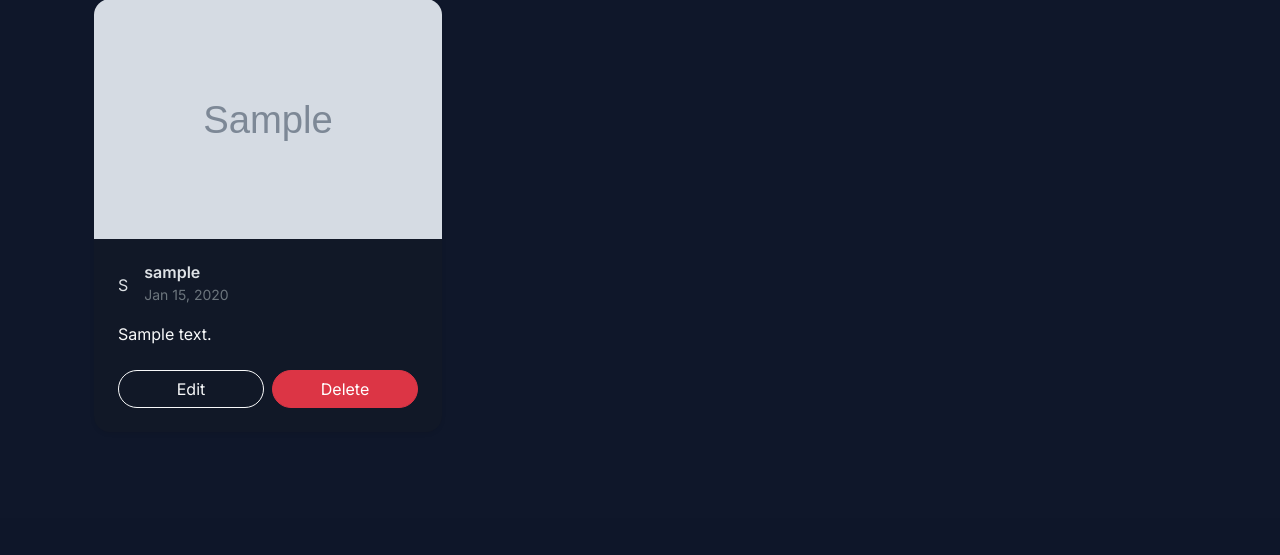
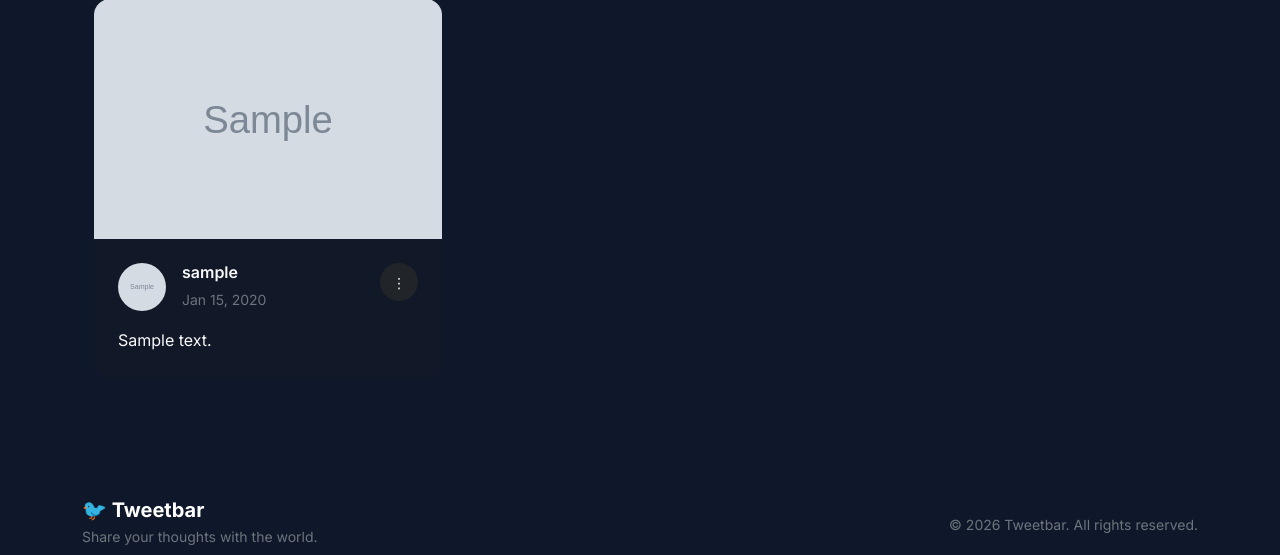
Before and after one commit to AhsanulHoqueRomman/Tweetbar, a Django app: page /tweet/ in a window 1280 px wide. Shown: the part 282-837 px from the top of the page. Before the commit the page ends 690 px from the top, so only its background shows below. Run offline with Django 5.2, Linux system fonts and the light colour scheme; a user stored in the database is signed in; tables that the repository leaves empty hold one stand-in row (values such as "Sample post"); grey boxes marked "Sample" are stand-in pictures.

Commit message:
edting the layout

```diff
--- a/templates/layout.html
+++ b/templates/layout.html
@@ -513,6 +513,39 @@
 
     </main>
 
+    <!-- Footer -->
+<footer class="footer-section mt-5">
+
+    <div class="container">
+
+        <div class="d-flex flex-column flex-lg-row
+                    justify-content-between
+                    align-items-center
+                    gap-3">
+
+            <!-- Left -->
+            <div>
+                <h5 class="fw-bold mb-1">
+                    🐦 Tweetbar
+                </h5>
+
+                <p class="text-secondary mb-2 small">
+                    Share your thoughts with the world.
+                </p>
+            </div>
+            <!-- Right -->
+            <div>
+                <p class="text-secondary small mb-1">
+                    © 2026 Tweetbar. All rights reserved.
+                </p>
+            </div>
+
+        </div>
+
+    </div>
+
+</footer>
+
     <!-- Bootstrap JS -->
     <script src="https://cdn.jsdelivr.net/npm/bootstrap@5.3.8/dist/js/bootstrap.bundle.min.js"></script>
 
--- a/tweet/templates/tweet_list.html
+++ b/tweet/templates/tweet_list.html
@@ -9,77 +9,180 @@ Twitter
 <div class="container py-5">
 
     <!-- Heading -->
-    <div class="mb-5">
+    <div class="d-flex justify-content-between align-items-center flex-wrap gap-3 mb-5">
+
+        <div>
+
             <h1 class="fw-bold display-6 mb-2">
                 Welcome to Tweetbar 🐦
             </h1>
+
             <p class="text-secondary mb-0">
                 Share your thoughts with the world.
             </p>
+
+        </div>
+
     </div>
 
 
+    <!-- Search Result -->
     {% if query %}
+
     <div class="mb-4">
-        <p class="text-secondary">
+
+        <p class="text-secondary mb-0">
+
             Search result for:
+
             <span class="fw-semibold text-light">
                 "{{ query }}"
             </span>
+
         </p>
+
     </div>
 
     {% endif %}
 
-    <!-- Tweets -->
+
+
+    <!-- Tweet Grid -->
     <div class="row g-4">
 
         {% for tweet in tweets %}
+
         <div class="col-md-6 col-lg-4">
-            <div class="card border-0 shadow-sm rounded-4 h-100 overflow-hidden">
+
+            <div class="card border-0 rounded-4 overflow-hidden h-100">
+
+                <!-- Tweet Image -->
                 {% if tweet.photo %}
+
                 <img src="{{ tweet.photo.url }}"
-                     class="card-img-top"
+                     class="w-100"
                      alt="Tweet Image"
-                     style="height: 240px; object-fit: cover;">
+                     style="
+                        height: 240px;
+                        object-fit: cover;
+                     ">
+
                 {% endif %}
 
+                <!-- Card Body -->
                 <div class="card-body p-4 d-flex flex-column">
-                    <div class="d-flex align-items-center mb-3">
+
+                    <!-- User + Dropdown -->
+                    <div class="d-flex justify-content-between align-items-start mb-3">
+
+                        <div class="d-flex align-items-center">
+
+                            <!-- Avatar -->
+                            {% if tweet.user.profile.profile_picture %}
+
+                            <img src="{{ tweet.user.profile.profile_picture.url }}"
+                                 class="rounded-circle"
+                                 style="
+                                    width: 48px;
+                                    height: 48px;
+                                    object-fit: cover;
+                                 ">
+
+                            {% else %}
+
                             <div class="avatar-circle">
+
                                 {{ tweet.user.username|first|upper }}
-                        </div>
-                        <div class="ms-3">
-                            <h6 class="fw-semibold mb-0">
-                                {{ tweet.user.username }}
-                            </h6>
-                            <small class="text-secondary">
-                                {{ tweet.created_at|date:"M d, Y" }}
-                            </small>
-                        </div>
+
                             </div>
 
-                    <!-- Tweet Text -->
-                    <p class="text-light flex-grow-1 mb-4">
-                        {{ tweet.text }}
-                    </p>
+                            {% endif %}
 
-                    <!-- Buttons -->
-                    <div class="d-flex gap-2">
-                        {%  if tweet.user == user %}
-                        <a href="{% url 'tweet_edit' tweet.id %}"
-                           class="btn btn-outline-light rounded-pill w-100">
-                            Edit
+                            <!-- User Info -->
+                            <div class="ms-3">
+
+                                <h6 class="fw-semibold mb-1">
+
+                                    <a href="{% url 'profile' tweet.user.username %}"
+                                       class="text-decoration-none text-light">
+
+                                        {{ tweet.user.username }}
+
                                     </a>
 
-                        <a href="{% url 'tweet_delete' tweet.id %}"
-                           class="btn btn-danger rounded-pill w-100">
-                            Delete
+                                </h6>
+
+                                <small class="text-secondary">
+
+                                    {{ tweet.created_at|date:"M d, Y" }}
+
+                                </small>
+
+                            </div>
+
+                        </div>
+
+
+                        <!-- Dropdown -->
+                        {% if tweet.user == user %}
+
+                        <div class="dropdown">
+
+                            <button class="btn btn-sm btn-dark rounded-circle border-0"
+                                    type="button"
+                                    data-bs-toggle="dropdown"
+                                    style="
+                                        width: 38px;
+                                        height: 38px;
+                                    ">
+
+                                ⋮
+
+                            </button>
+
+                            <ul class="dropdown-menu dropdown-menu-dark border-0 shadow">
+
+                                <li>
+
+                                    <a class="dropdown-item"
+                                       href="{% url 'tweet_edit' tweet.id %}">
+
+                                        ✏️ Edit Post
+
                                     </a>
+
+                                </li>
+
+                                <li>
+
+                                    <a class="dropdown-item text-danger"
+                                       href="{% url 'tweet_delete' tweet.id %}">
+
+                                        🗑 Delete Post
+
+                                    </a>
+
+                                </li>
+
+                            </ul>
+
+                        </div>
 
                         {% endif %}
 
                     </div>
+
+
+                    <!-- Tweet Text -->
+                    <p class="text-light flex-grow-1 mb-0"
+                       style="
+                            line-height: 1.7;
+                            color: #e2e8f0;
+                       ">
+
+                        {{ tweet.text }}
+
+                    </p>
 
                 </div>
 
@@ -89,14 +192,20 @@ Twitter
 
         {% empty %}
 
-        <!-- Empty Search Result -->
-
+        <!-- Empty State -->
         <div class="col-12">
 
-            <div class="card border-0 shadow-sm rounded-4 p-5 text-center">
+            <div class="card border-0 rounded-4 p-5 text-center">
 
-                <h3 class="fw-bold mb-3">
-                    No Tweets Found 😢
+                <div class="mb-3"
+                     style="font-size: 56px;">
+
+                    😢
+
+                </div>
+
+                <h3 class="fw-bold mb-2">
+                    No Tweets Found
                 </h3>
 
                 <p class="text-secondary mb-0">
```
Lines whose indentation alone changed are shown as unchanged.
